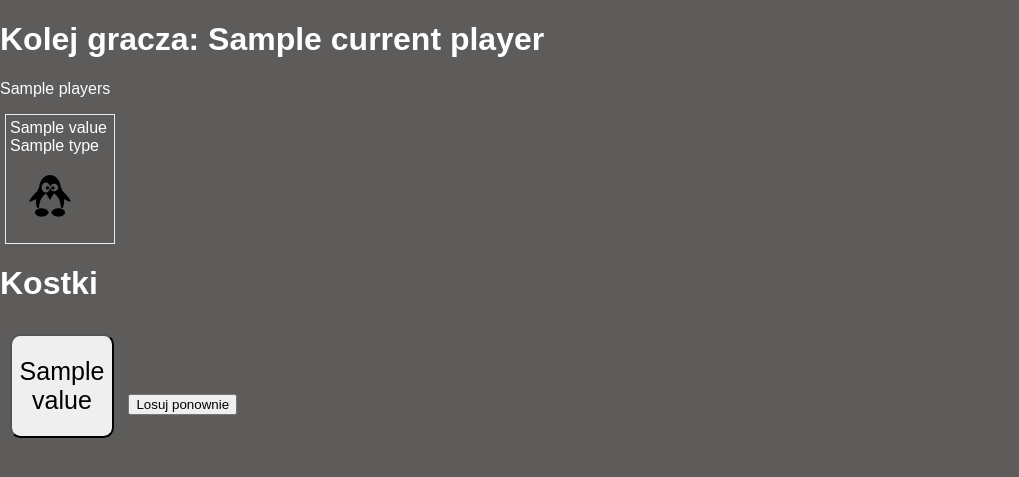
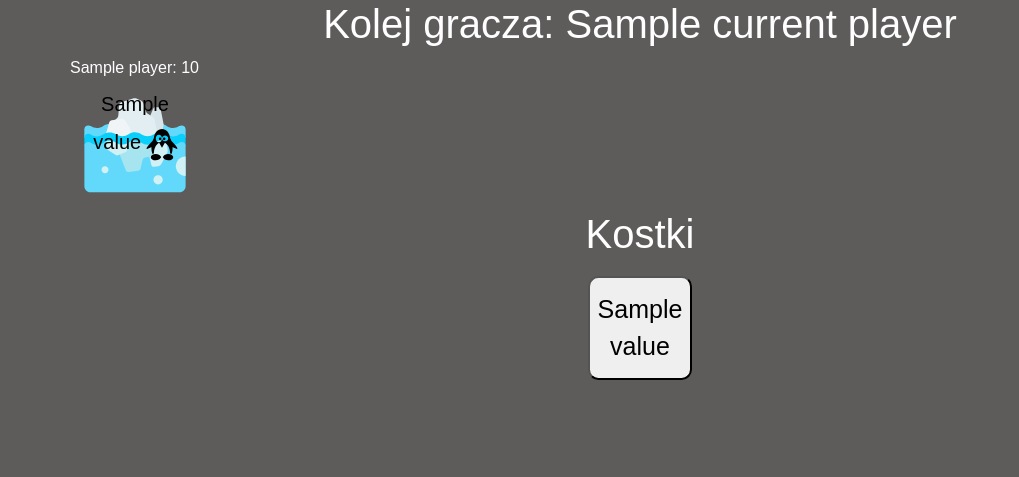
Before and after one commit to radekchybowski/RunningSnails, a Flask app: template templates/hotseat.html in a window 1280 px wide. Shown: the top 477 px of the page, without its empty margins (0-1019 px from the left). Run offline with Flask 3, Linux system fonts and the light colour scheme; the template is opened without the code that fills it: most values are stand-ins (such as "Sample title", 1, 10 or a date in 2020).

Commit message:
adding snail pairs

```diff
--- a/app.py
+++ b/app.py
@@ -5,6 +5,7 @@
 app.secret_key = '1221'
 
 games = {}
+
 
 # class SingletonMeta(type):
 #     """
@@ -25,12 +26,13 @@
 #             cls._instances[cls] = instance
 #         return cls._instances[cls]
 
-class Game():
+class Game:
     def __init__(self):
         self.colors = 'niebieski', 'żółty', 'fioletowy', 'zielony', 'czerwony'
         self.board = []
         self.players = []
-        self.currentPlayer = Player('Tadek')
+        self.currentPlayer = None
+        self.winner = None
         self.dices = Dices()
 
         for i in range(1, 20):
@@ -58,7 +60,6 @@
 
                     if x >= 18:
                         x = 18
-                        self.endgame()
 
                     if x < 0:
                         x = 0
@@ -73,30 +74,62 @@
 
                     self.board[x]['snails'].append(snail)
                     self.board[i]['snails'].remove(snail)
+
+                    if x == 18:
+                        self.endgame()
+
                     self.dices.throwDices()
-                    # self.currentPlayer = self.nextPlayer()
+                    self.nextPlayer()
 
                     return
 
     def endgame(self):
-        print('koniec gry')
+        # adding points for players snails
+        first = self.board[18]['snails']
+        for i in range(17, -1, -1):
+            print(i)
+            if len(self.board[i]['snails']) != 0:
+                second = self.board[i]['snails']
+                break
+        for i in range(0, 18):
+            if len(self.board[i]['snails']) != 0:
+                last = self.board[i]['snails']
+                break
 
-    def gameHotseat(self):
-        pass
+        for snail in first:
+            for player in self.players:
+                if snail.color in player.snails:
+                    player.addPoints(5)
+        for snail in second:
+            for player in self.players:
+                if snail.color in player.snails:
+                    player.addPoints(2)
+        for snail in last:
+            for player in self.players:
+                if snail.color in player.snails:
+                    player.addPoints(3)
+
+        # calculating winner
+        score = (max([x.points for x in self.players]))
+        for player in self.players:
+            if player.points == score:
+                self.winner = player.name
 
     def addPlayer(self, name, cpu=False):
         self.players.append(Player(name))
         self.currentPlayer = self.players[0]
 
     def nextPlayer(self):
-        self.currentPlayer = self.players[self.players.index(self.currentPlayer)]
+        self.currentPlayer = self.players[self.players.index(self.currentPlayer) - 1]
 
 
-class Player():
+class Player:
     def __init__(self, name=""):
+        self._pairs = (('czerwony', 'żółty'), ('niebieski', 'czerwony'), ('żółty', 'zielony'), ('zielony', 'fioletowy'),
+                       ('fioletowy', 'niebieski'))
         self.name = name
         self.points = 0
-        self.snails = ('czerwony', 'zielony')
+        self.snails = random.sample(self._pairs, 1)
 
     def __repr__(self):
         return self.name
@@ -105,7 +138,7 @@
         self.points += points
 
 
-class Snail():
+class Snail:
     def __init__(self, color):
         self.id = random.choice(range(0, 100))
         self.color = color
@@ -115,7 +148,7 @@
         return "Ślimak (%s)" % (self.color)
 
 
-class Dice():
+class Dice:
     color = None
     value = None
     fields = 'snail', 1, 2, 3, 4, 5
@@ -130,7 +163,7 @@
         return self.value
 
 
-class Dices():
+class Dices:
     colors = 'niebieski', 'żółty', 'fioletowy', 'zielony', 'czerwony'
     allDices = []
     currentDices = []
@@ -161,10 +194,12 @@
         for dice in self.currentDices:
             dice.rzut()
 
+
 def check():
     if 'key' not in session or 'games' not in globals():
         return True
     return False
+
 
 @app.route('/')
 def index():
@@ -188,13 +223,12 @@
 
 @app.route('/hotseat', methods=['POST', 'GET'])
 def hotseat():
+    if check() or session['key'] not in games: return redirect('/')
     gra = games[session['key']]
     kostki = gra.dices
 
     if request.method == 'POST':
-        if request.form.get('submit_button', False) == 'throwDice':
-            gra.dices.throwDices()
-        elif request.form.get('dice', False) == True:
+        if isinstance(request.form['dice'], str):
             dice = gra.dices.getDiceByColor(request.form.get('dice', False))
             gra.moveSnail(dice.color, dice.value)
 
--- a/static/css/main.css
+++ b/static/css/main.css
@@ -16,12 +16,22 @@
 }
 
 .board-field {
+    display: inline-block;
+    z-index: -2;
+    width: 120px;
+    height: 120px;
+    background-image: url("../img/glacier.svg");
+    background-size: contain;
     margin: 5px;
     padding: 4px;
-    max-width: 100px;
-    border: #e8efef 1px solid;
+    color: #000000;
+    font-size: 20px;
+    vertical-align: text-bottom;
 }
 
+.mushroom {
+    background-image: url("../img/mountain.svg");
+}
 .niebieski {
     background-color: #d1e9f6;
 }
@@ -43,6 +53,9 @@
 }
 
 .tux {
-    width: 80px;
+    width: 60px;
+    height: 80px;
     padding: -10px;
+    margin: -15px;
+    z-index: 10;
 }
--- a/templates/base.html
+++ b/templates/base.html
@@ -5,10 +5,14 @@
     <meta name="viewport"
           content="width=device-width, user-scalable=no, initial-scale=1.0, maximum-scale=1.0, minimum-scale=1.0">
     <meta http-equiv="X-UA-Compatible" content="ie=edge">
+    <link href="https://cdn.jsdelivr.net/npm/bootstrap@5.3.2/dist/css/bootstrap.min.css" rel="stylesheet" integrity="sha384-T3c6CoIi6uLrA9TneNEoa7RxnatzjcDSCmG1MXxSR1GAsXEV/Dwwykc2MPK8M2HN" crossorigin="anonymous">
     <link rel="stylesheet" href="{{ url_for('static', filename='css/main.css') }}">
     {% block head %}{% endblock %}
 </head>
 <body>
-    {% block body %}{% endblock %}
+    <div class="container text-center">
+        {% block body %}{% endblock %}
+    </div>
+    <script src="https://cdn.jsdelivr.net/npm/bootstrap@5.3.2/dist/js/bootstrap.bundle.min.js" integrity="sha384-C6RzsynM9kWDrMNeT87bh95OGNyZPhcTNXj1NW7RuBCsyN/o0jlpcV8Qyq46cDfL" crossorigin="anonymous"></script>
 </body>
 </html>
--- a/templates/hotseat.html
+++ b/templates/hotseat.html
@@ -4,16 +4,22 @@
 {% endblock %}
 
 {% block body %}
-    <h1>Kolej gracza: {{ gra.currentPlayer.name }}</h1>
-    <p>{{ gra.players }}</p>
+    <div class="row">
+        <h1>Kolej gracza: {{ gra.currentPlayer.name }}</h1>
+        {% for player in gra.players %}
+            {{ player.name }}: {{ player.points }}
+        {% endfor %}
+    </div>
+    <div class="row">
     {% for pole in gra.board %}
-        <div class="board-field">
-            {{ pole.value }} {{ pole.type }}
+        <div class="board-field bg-image{% if pole.type == "grzyb" %} mushroom {% endif %}">
+            {{ pole.value }}
             {% for snail in pole.snails %}
                 <img class="tux {{ snail.color }}" src="{{ url_for('static', filename='img/tux.svg') }}" alt="tux" style="">
             {% endfor %}
         </div>
     {% endfor %}
+    </div>
     <h1>Kostki</h1>
     <form action="/hotseat" method="post">
     {% for kostka in kostki.currentDices %}
@@ -21,6 +27,5 @@
             {{ kostka.value }}
         </button>
     {% endfor %}
-        <button type="submit" name="submit_button" value="throwDice">Losuj ponownie</button>
     </form>
 {% endblock %}
```
Also changed, not shown: static/img/glacier.svg (added), static/img/mountain.svg (added).
